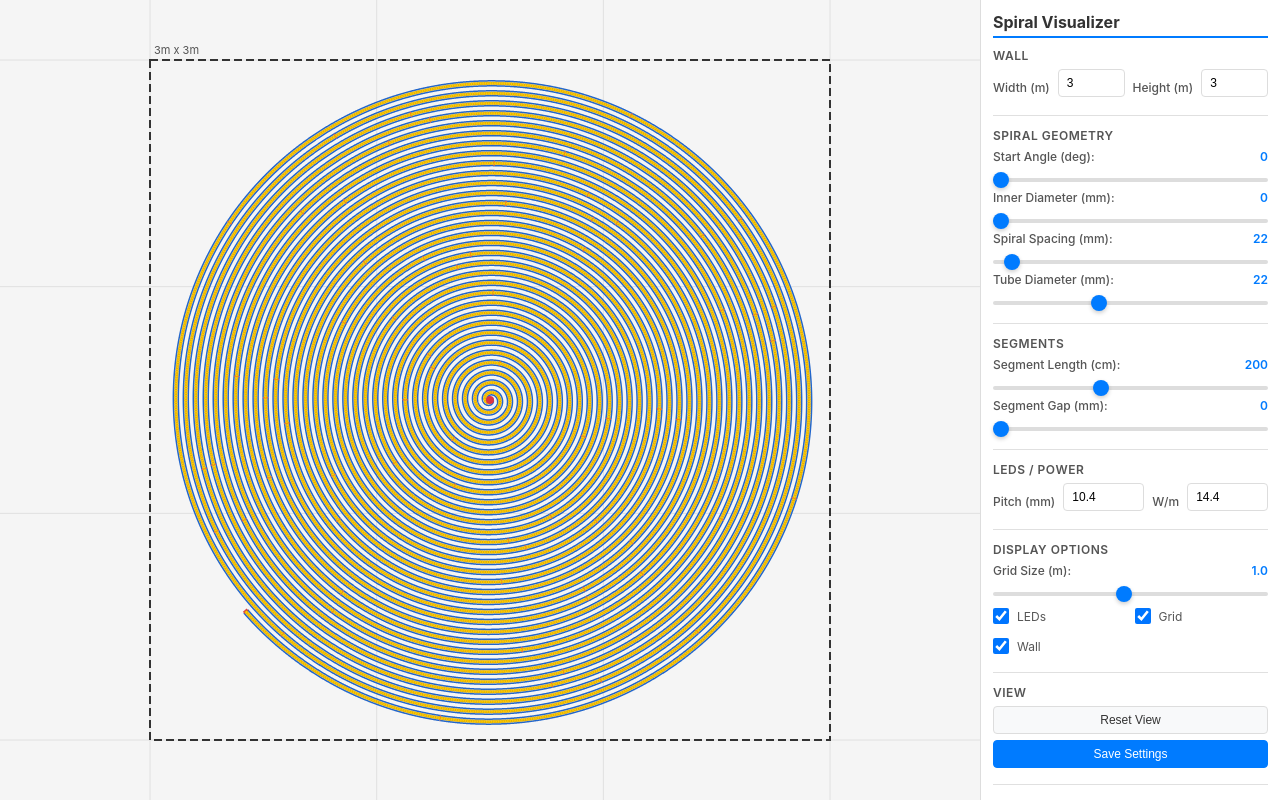
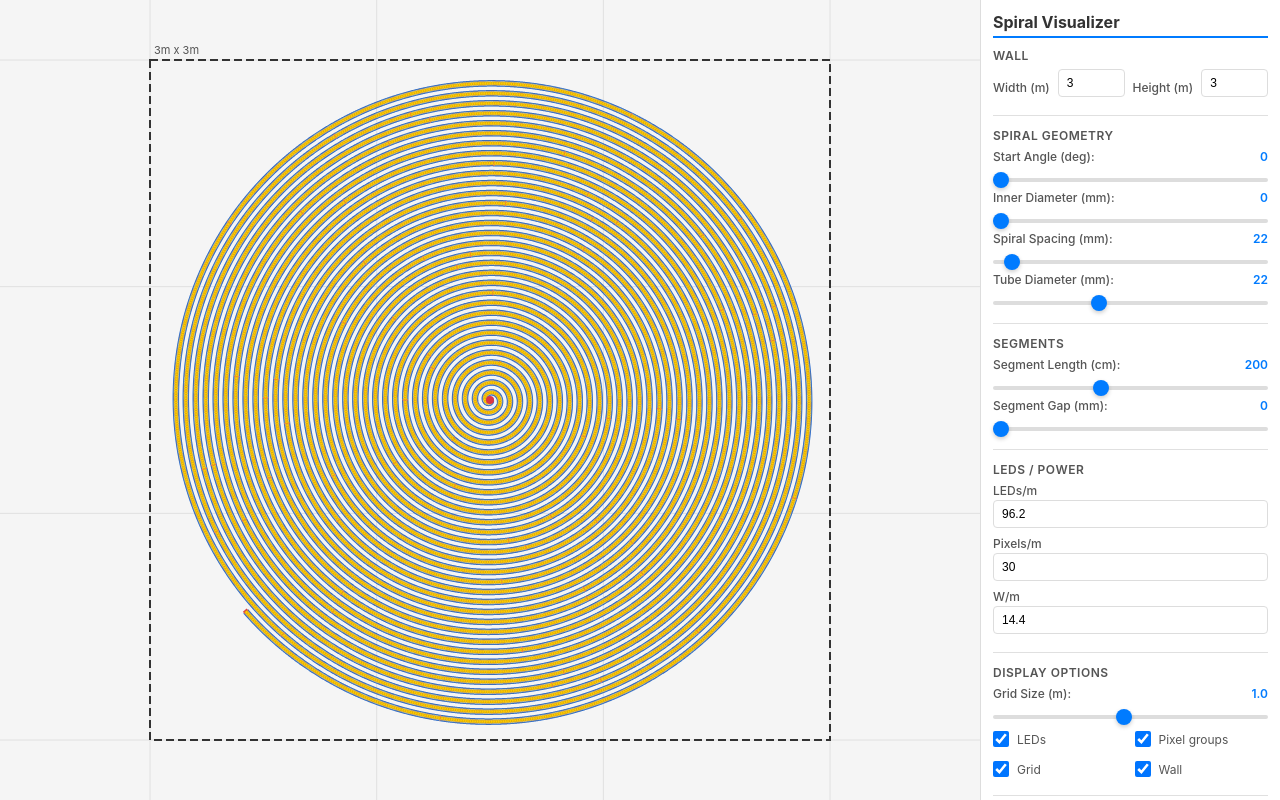
Before and after one commit to stephanschulz/spiral-viz, a plain HTML site: page index.html in a window 1280 px wide. Drawn offline with Linux system fonts and the light colour scheme.

Commit message:
pixel per meter

```diff
--- a/app.js
+++ b/app.js
@@ -18,9 +18,11 @@ class SpiralVisualizer {
         this.segmentLength = 200;   // cm per segment
         this.segmentGap = 0;        // mm gap between segments
 
-        // LED parameters
-        this.ledPitch = 10.4;       // mm between LEDs
+        // LED parameters (user sets LEDs/m; pitch derived)
+        this.ledsPerMeter = 96.2;   // LEDs per meter → pitch = 1000/ledsPerMeter mm
+        this.pixelsPerMeter = 30;   // pixels per meter (multiple LEDs can = 1 pixel)
         this.showLeds = true;
+        this.showPixelGroups = true;
 
         // Power
         this.wattsPerMeter = 14.4;  // W/m
@@ -44,6 +46,7 @@ class SpiralVisualizer {
         this.spiralTotalLength = 0;
         this.spiralSegmentCount = 0;
         this.spiralLedCount = 0;
+        this.spiralPixelCount = 0;
         this.spiralTurns = 0;
 
         this.init();
@@ -58,13 +61,15 @@ class SpiralVisualizer {
         this.draw();
     }
 
+    get ledPitch() { return 1000 / this.ledsPerMeter; }  // mm, derived from LEDs/m
+
     // Settings keys: sliders + checkboxes that should be saved/loaded
     get settingsKeys() {
         return {
             sliders: ['wallWidth', 'wallHeight', 'startAngle', 'innerDiameter',
                        'spiralSpacing', 'tubeDiameter', 'segmentLength', 'segmentGap',
-                       'ledPitch', 'wattsPerMeter', 'gridSize'],
-            checkboxes: ['showLeds', 'showGrid', 'showWallBorder']
+                       'ledsPerMeter', 'pixelsPerMeter', 'wattsPerMeter', 'gridSize'],
+            checkboxes: ['showLeds', 'showPixelGroups', 'showGrid', 'showWallBorder']
         };
     }
 
@@ -87,8 +92,11 @@ class SpiralVisualizer {
             const sliderDecimals = {
                 wallWidth: 1, wallHeight: 1, startAngle: 0, innerDiameter: 0,
                 spiralSpacing: 0, tubeDiameter: 0, segmentLength: 0, segmentGap: 0,
-                ledPitch: 1, wattsPerMeter: 1, gridSize: 1,
+                ledsPerMeter: 1, pixelsPerMeter: 0, wattsPerMeter: 1, gridSize: 1,
             };
+            if (data.ledPitch !== undefined && data.ledsPerMeter === undefined) {
+                data.ledsPerMeter = 1000 / parseFloat(data.ledPitch);
+            }
             for (const id of this.settingsKeys.sliders) {
                 if (data[id] !== undefined) {
                     this[id] = parseFloat(data[id]);
@@ -125,7 +133,8 @@ class SpiralVisualizer {
             tubeDiameter:   { decimals: 0 },
             segmentLength:  { decimals: 0 },
             segmentGap:     { decimals: 0 },
-            ledPitch:       { decimals: 1 },
+            ledsPerMeter:   { decimals: 1 },
+            pixelsPerMeter: { decimals: 0 },
             wattsPerMeter:  { decimals: 1 },
             gridSize:       { decimals: 1 },
         };
@@ -152,7 +161,7 @@ class SpiralVisualizer {
             el.addEventListener(isNumber ? 'change' : 'input', handler);
         });
 
-        ['showLeds', 'showGrid', 'showWallBorder'].forEach(id => {
+        ['showLeds', 'showPixelGroups', 'showGrid', 'showWallBorder'].forEach(id => {
             const el = document.getElementById(id);
             el.addEventListener('change', () => {
                 this[id] = el.checked;
@@ -359,12 +368,12 @@ class SpiralVisualizer {
             }
         }
         this.spiralLedCount = totalLeds;
+        this.spiralPixelCount = Math.round(this.spiralTotalLength * this.pixelsPerMeter);
 
         const totalWatts = this.spiralTotalLength * this.wattsPerMeter;
 
         // Update info
         const ledsPerSeg = (this.segmentLength * 10) / this.ledPitch;
-        const ledsPerMeter = 1000 / this.ledPitch;
 
         document.getElementById('spiralLength').textContent =
             `Spiral Length: ${this.spiralTotalLength.toFixed(2)} m`;
@@ -374,12 +383,18 @@ class SpiralVisualizer {
             `Segments: ${this.spiralSegmentCount}`;
         document.getElementById('ledCount').textContent =
             `Total LEDs: ${this.spiralLedCount}`;
+        document.getElementById('ledsPerMeterDisp').textContent =
+            `LEDs/m: ${this.ledsPerMeter.toFixed(1)}`;
+        document.getElementById('pitchDisp').textContent =
+            `Pitch: ${this.ledPitch.toFixed(2)} mm`;
+        document.getElementById('pixelsPerMeterDisp').textContent =
+            `Pixels/m: ${this.pixelsPerMeter}`;
+        document.getElementById('pixelCount').textContent =
+            `Total pixels: ${this.spiralPixelCount}`;
+        document.getElementById('ledsPerSegment').textContent =
+            `LEDs/segment: ${ledsPerSeg.toFixed(1)}`;
         document.getElementById('turnsCount').textContent =
             `Turns: ${this.spiralTurns.toFixed(1)}`;
-        document.getElementById('ledsPerMeter').textContent =
-            `LEDs/m: ${ledsPerMeter.toFixed(1)}`;
-        document.getElementById('ledsPerSegment').textContent =
-            `LEDs/segment: ${ledsPerSeg.toFixed(1)}`;
     }
 
     normalAt(i) {
@@ -549,6 +564,44 @@ class SpiralVisualizer {
             ctx.strokeStyle = isLast ? 'rgba(220, 50, 50, 0.9)' : 'rgba(255, 100, 50, 0.7)';
             ctx.lineWidth = isLast ? 3 : 1.5;
             ctx.stroke();
+
+            // Pixel-group arc segments (each pixel = short arc along tube)
+            if (this.showPixelGroups && this.pixelsPerMeter > 0) {
+                const pixelLengthM = 1 / this.pixelsPerMeter;
+                const pixelRanges = [];
+                let walked = 0;
+                let nextBoundary = pixelLengthM;
+                let rangeStart = i0;
+                for (let i = i0 + 1; i <= i1; i++) {
+                    const prev = this.curvePoints[i - 1];
+                    const curr = this.curvePoints[i];
+                    const stepLen = Math.sqrt((curr.x - prev.x) ** 2 + (curr.y - prev.y) ** 2);
+                    walked += stepLen;
+                    while (walked >= nextBoundary && nextBoundary > 0) {
+                        pixelRanges.push({ startIdx: rangeStart, endIdx: i });
+                        rangeStart = i;
+                        nextBoundary += pixelLengthM;
+                    }
+                }
+                if (rangeStart <= i1) pixelRanges.push({ startIdx: rangeStart, endIdx: i1 });
+
+                pixelRanges.forEach(({ startIdx: pa, endIdx: pb }, idx) => {
+                    ctx.beginPath();
+                    let cp = this.worldToCanvas(outerPts[pa].x, outerPts[pa].y);
+                    ctx.moveTo(cp.x, cp.y);
+                    for (let i = pa + 1; i <= pb; i++) {
+                        cp = this.worldToCanvas(outerPts[i].x, outerPts[i].y);
+                        ctx.lineTo(cp.x, cp.y);
+                    }
+                    for (let i = pb; i >= pa; i--) {
+                        cp = this.worldToCanvas(innerPts[i].x, innerPts[i].y);
+                        ctx.lineTo(cp.x, cp.y);
+                    }
+                    ctx.closePath();
+                    ctx.fillStyle = idx % 2 === 0 ? 'rgba(255, 220, 120, 0.5)' : 'rgba(255, 180, 80, 0.45)';
+                    ctx.fill();
+                });
+            }
         }
 
         // Draw LEDs (only within segments)
--- a/index.html
+++ b/index.html
@@ -48,12 +48,12 @@
 
             <div class="control-section">
                 <h3>LEDs / Power</h3>
-                <div class="number-row">
-                    <label>Pitch (mm)</label>
-                    <input type="number" id="ledPitch" min="5" max="100" step="0.01" value="10.4">
-                    <label>W/m</label>
-                    <input type="number" id="wattsPerMeter" min="1" max="60" step="0.1" value="14.4">
-                </div>
+                <label>LEDs/m</label>
+                <input type="number" id="ledsPerMeter" min="10" max="200" step="0.1" value="96.2">
+                <label>Pixels/m</label>
+                <input type="number" id="pixelsPerMeter" min="1" max="120" step="1" value="30">
+                <label>W/m</label>
+                <input type="number" id="wattsPerMeter" min="1" max="60" step="0.1" value="14.4">
             </div>
 
             <div class="control-section">
@@ -62,6 +62,7 @@
                 <input type="range" id="gridSize" min="0.1" max="2" step="0.1" value="1.0">
                 <div class="checkbox-grid">
                     <label><input type="checkbox" id="showLeds" checked> LEDs</label>
+                    <label><input type="checkbox" id="showPixelGroups" checked> Pixel groups</label>
                     <label><input type="checkbox" id="showGrid" checked> Grid</label>
                     <label><input type="checkbox" id="showWallBorder" checked> Wall</label>
                 </div>
@@ -80,7 +81,10 @@
                     <div id="totalWatts" class="info-line highlight">Total Power: --</div>
                     <div id="segmentCount" class="info-line">Segments: --</div>
                     <div id="ledCount" class="info-line">Total LEDs: --</div>
-                    <div id="ledsPerMeter" class="info-line">LEDs/m: --</div>
+                    <div id="ledsPerMeterDisp" class="info-line">LEDs/m: --</div>
+                    <div id="pitchDisp" class="info-line">Pitch: -- mm</div>
+                    <div id="pixelsPerMeterDisp" class="info-line">Pixels/m: --</div>
+                    <div id="pixelCount" class="info-line">Total pixels: --</div>
                     <div id="ledsPerSegment" class="info-line">LEDs/segment: --</div>
                     <div id="turnsCount" class="info-line">Turns: --</div>
                 </div>
```
